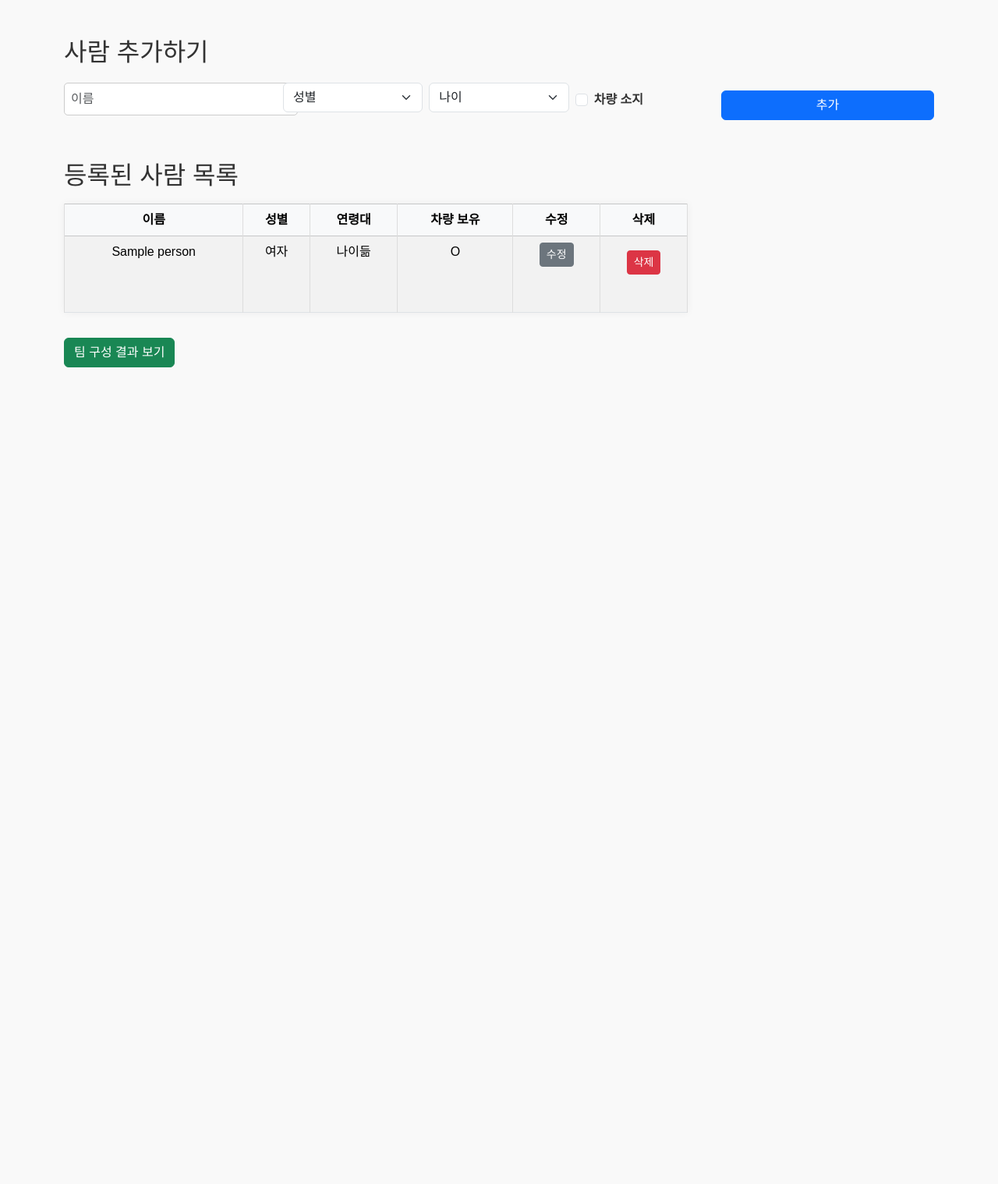
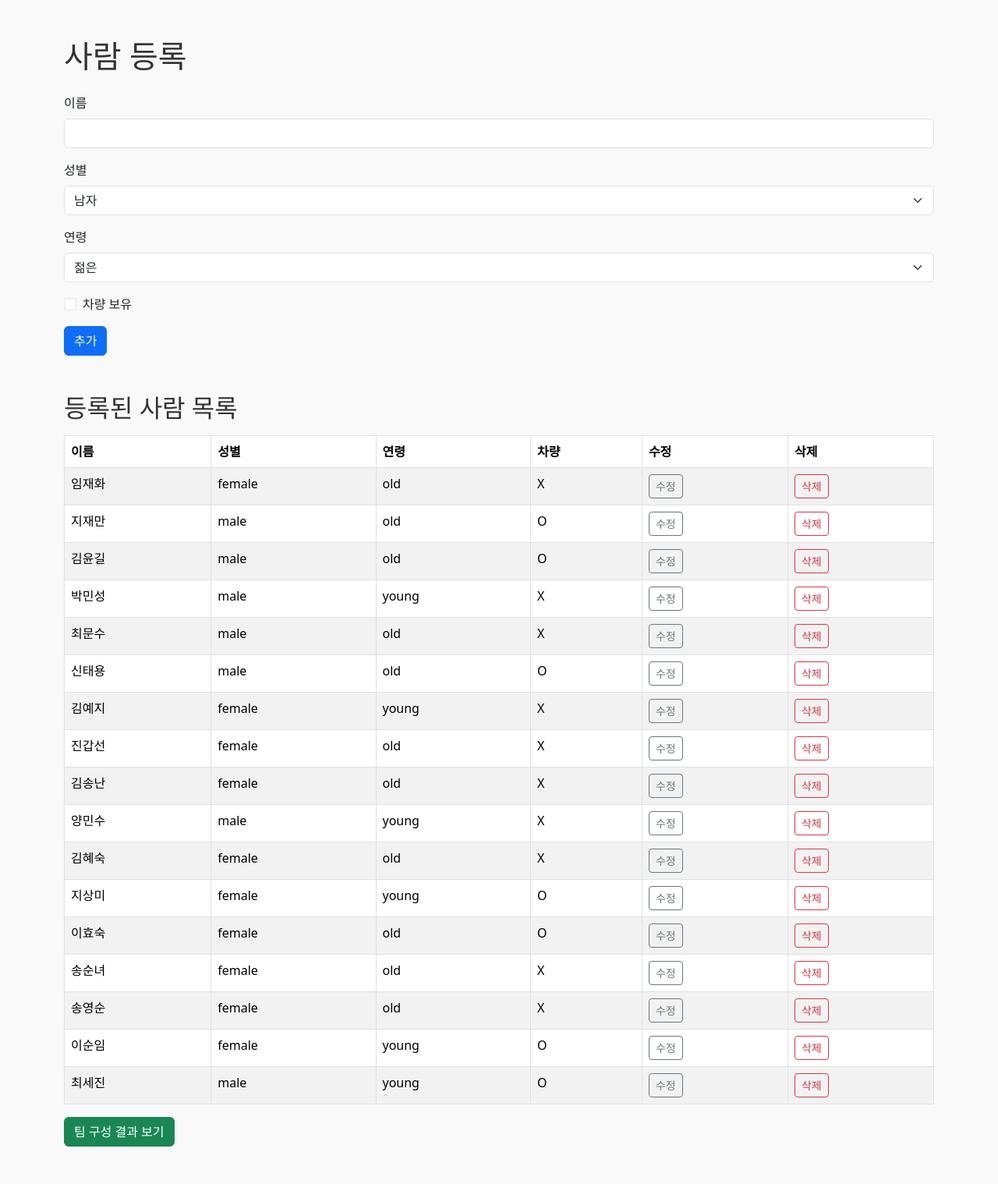
Before and after one commit to YMS112/flask-pairing-web, a Flask app: page / in a window 1280 px wide. Shown: the whole page at 78% size. Before the commit the page ends 471 px from the top, so only its background shows below. Run offline with Flask 3, Linux system fonts and the light colour scheme; tables that the repository leaves empty hold one stand-in row (values such as "Sample post").

Commit message:
Update with ID-based system and layout fixes

```diff
--- a/app.py
+++ b/app.py
@@ -1,30 +1,26 @@
 from flask import Flask, render_template, request, redirect, url_for
-from flask_sqlalchemy import SQLAlchemy
 import random
+import json
 import os
+import uuid
 
 app = Flask(__name__)
-app.config['SQLALCHEMY_DATABASE_URI'] = 'sqlite:///people.db'
-app.config['SQLALCHEMY_TRACK_MODIFICATIONS'] = False
 
-db = SQLAlchemy(app)
+data_file = 'people.json'
 
-# 모델 정의
-class Person(db.Model):
-    id = db.Column(db.Integer, primary_key=True)
-    name = db.Column(db.String(100), nullable=False)
-    gender = db.Column(db.String(10), nullable=False)
-    age = db.Column(db.String(10), nullable=False)
-    car = db.Column(db.Boolean, default=False)
+# JSON 데이터 불러오기
+def load_data():
+    if os.path.exists(data_file):
+        with open(data_file, 'r', encoding='utf-8') as f:
+            return json.load(f)
+    return []
 
-    def __repr__(self):
-        return f"<Person {self.name}>"
+# JSON 데이터 저장
+def save_data(data):
+    with open(data_file, 'w', encoding='utf-8') as f:
+        json.dump(data, f, ensure_ascii=False, indent=2)
 
-# DB 초기화 (한 번만 실행하거나 따로 관리)
-with app.app_context():
-    db.create_all()
-
-# 팀 구성 함수
+# 팀 구성 함수 (최대 5명까지)
 def make_pairs(group):
     random.shuffle(group)
     teams = []
@@ -42,43 +38,51 @@ def make_pairs(group):
 
 @app.route('/')
 def index():
-    people = Person.query.all()
+    people = load_data()
     return render_template('form.html', people=people)
 
 @app.route('/add', methods=['POST'])
 def add():
-    new_person = Person(
-        name=request.form['name'],
-        gender=request.form['gender'],
-        age=request.form['age'],
-        car='car' in request.form
-    )
-    db.session.add(new_person)
-    db.session.commit()
+    people = load_data()
+    new_person = {
+        'id': str(uuid.uuid4()),  # 고유 ID 생성
+        'name': request.form['name'],
+        'gender': request.form['gender'],
+        'age': request.form['age'],
+        'car': 'car' in request.form
+    }
+    people.append(new_person)
+    save_data(people)
     return redirect(url_for('index'))
 
-@app.route('/delete/<int:id>', methods=['POST'])
+@app.route('/delete/<id>', methods=['POST'])
 def delete(id):
-    person = Person.query.get_or_404(id)
-    db.session.delete(person)
-    db.session.commit()
+    people = load_data()
+    people = [p for p in people if p['id'] != id]
+    save_data(people)
     return redirect(url_for('index'))
 
-@app.route('/edit/<int:id>', methods=['GET', 'POST'])
+@app.route('/edit/<id>', methods=['GET', 'POST'])
 def edit(id):
-    person = Person.query.get_or_404(id)
+    people = load_data()
+    person = next((p for p in people if p['id'] == id), None)
+    if not person:
+        return redirect(url_for('index'))
+
     if request.method == 'POST':
-        person.gender = request.form['gender']
-        person.age = request.form['age']
-        person.car = 'car' in request.form
-        db.session.commit()
+        person['gender'] = request.form['gender']
+        person['age'] = request.form['age']
+        person['car'] = 'car' in request.form
+        save_data(people)
         return redirect(url_for('index'))
+
     return render_template('edit.html', person=person)
 
 @app.route('/pair')
 def pair():
-    male_group = Person.query.filter_by(gender='male').all()
-    female_group = Person.query.filter_by(gender='female').all()
+    people = load_data()
+    male_group = [p for p in people if p['gender'] == 'male']
+    female_group = [p for p in people if p['gender'] == 'female']
 
     male_teams = make_pairs(male_group)
     female_teams = make_pairs(female_group)
@@ -86,6 +90,5 @@ def pair():
     return render_template('result.html', male_teams=male_teams, female_teams=female_teams)
 
 if __name__ == '__main__':
-    import os
-    port = int(os.environ.get('PORT', 5000))  # Render에서 PORT 환경변수를 사용
+    port = int(os.environ.get('PORT', 5000))  # Render 환경 대응
     app.run(host='0.0.0.0', port=port)
--- a/templates/form.html
+++ b/templates/form.html
@@ -2,52 +2,57 @@
 <html lang="ko">
 <head>
   <meta charset="UTF-8">
-  <title>사람 추가하기</title>
+  <title>사람 등록</title>
   <link href="https://cdn.jsdelivr.net/npm/bootstrap@5.3.3/dist/css/bootstrap.min.css" rel="stylesheet">
-  <link href="{{ url_for('static', filename='style.css') }}" rel="stylesheet">
+  <style>
+    body {
+      background-color: #f9f9f9;
+    }
+    h1, h2 {
+      color: #333;
+    }
+    .table thead {
+      background-color: #e9f5ff;
+    }
+  </style>
 </head>
-<body>
-  <div class="container mt-5">
-    <h1>사람 추가하기</h1>
-    <form action="{{ url_for('add') }}" method="POST" class="mb-4">
-      <div class="row g-2">
-        <div class="col-md-3">
-          <input type="text" name="name" placeholder="이름" class="form-control" required>
+<body class="container py-5">
+  <h1 class="mb-4">사람 등록</h1>
+
+  <form method="post" action="/add" class="mb-5">
+    <div class="mb-3">
+      <label class="form-label">이름</label>
+      <input type="text" name="name" class="form-control" required>
     </div>
-        <div class="col-md-2">
-          <select name="gender" class="form-select" required>
-            <option value="">성별</option>
+    <div class="mb-3">
+      <label class="form-label">성별</label>
+      <select name="gender" class="form-select">
         <option value="male">남자</option>
         <option value="female">여자</option>
       </select>
     </div>
-        <div class="col-md-2">
-          <select name="age" class="form-select" required>
-            <option value="">나이</option>
+    <div class="mb-3">
+      <label class="form-label">연령</label>
+      <select name="age" class="form-select">
         <option value="young">젊은</option>
         <option value="old">나이든</option>
       </select>
     </div>
-        <div class="col-md-2">
-          <div class="form-check mt-2">
-            <input class="form-check-input" type="checkbox" name="car" id="car">
-            <label class="form-check-label" for="car">차량 소지</label>
+    <div class="form-check mb-3">
+      <input class="form-check-input" type="checkbox" name="car" id="carCheck">
+      <label class="form-check-label" for="carCheck">차량 보유</label>
     </div>
-        </div>
-        <div class="col-md-3">
-          <button type="submit" class="btn btn-primary w-100">추가</button>
-        </div>
-      </div>
+    <button type="submit" class="btn btn-primary">추가</button>
   </form>
 
-    <h2 class="mt-5">등록된 사람 목록</h2>
-    <table class="table table-striped table-bordered mt-3">
-      <thead class="table-light">
+  <h2 class="mb-3">등록된 사람 목록</h2>
+  <table class="table table-striped table-bordered">
+    <thead>
       <tr>
         <th>이름</th>
         <th>성별</th>
-          <th>연령대</th>
-          <th>차량 보유</th>
+        <th>연령</th>
+        <th>차량</th>
         <th>수정</th>
         <th>삭제</th>
       </tr>
@@ -56,15 +61,13 @@
       {% for person in people %}
       <tr>
         <td>{{ person.name }}</td>
-          <td>{{ '남자' if person.gender == 'male' else '여자' }}</td>
-          <td>{{ '젊음' if person.age == 'young' else '나이듦' }}</td>
-          <td>{{ 'O' if person.car else 'X' }}</td>
+        <td>{{ person.gender }}</td>
+        <td>{{ person.age }}</td>
+        <td>{{ "O" if person.car else "X" }}</td>
+        <td><a href="{{ url_for('edit', id=person.id) }}" class="btn btn-sm btn-outline-secondary">수정</a></td>
         <td>
-            <a href="{{ url_for('edit', name=person.name) }}" class="btn btn-sm btn-secondary">수정</a>
-          </td>
-          <td>
-            <form method="POST" action="{{ url_for('delete', name=person.name) }}">
-              <button type="submit" class="btn btn-sm btn-danger">삭제</button>
+          <form method="post" action="{{ url_for('delete', id=person.id) }}" class="d-inline">
+            <button type="submit" class="btn btn-sm btn-outline-danger">삭제</button>
           </form>
         </td>
       </tr>
@@ -72,8 +75,6 @@
     </tbody>
   </table>
 
-
-    <a href="{{ url_for('pair') }}" class="btn btn-success mt-3">팀 구성 결과 보기</a>
-  </div>
+  <a href="/pair" class="btn btn-success">팀 구성 결과 보기</a>
 </body>
 </html>
```
Also changed, not shown: add_ids.py (added, +20 -0 lines), id_migration.py (added, +24 -0 lines), people.json (+34 -17 lines), requirements.txt (+5 -5 lines), templates/edit.html (+28 -14 lines), templates/result.html (+70 -25 lines). Lines whose indentation alone changed are shown as unchanged.
